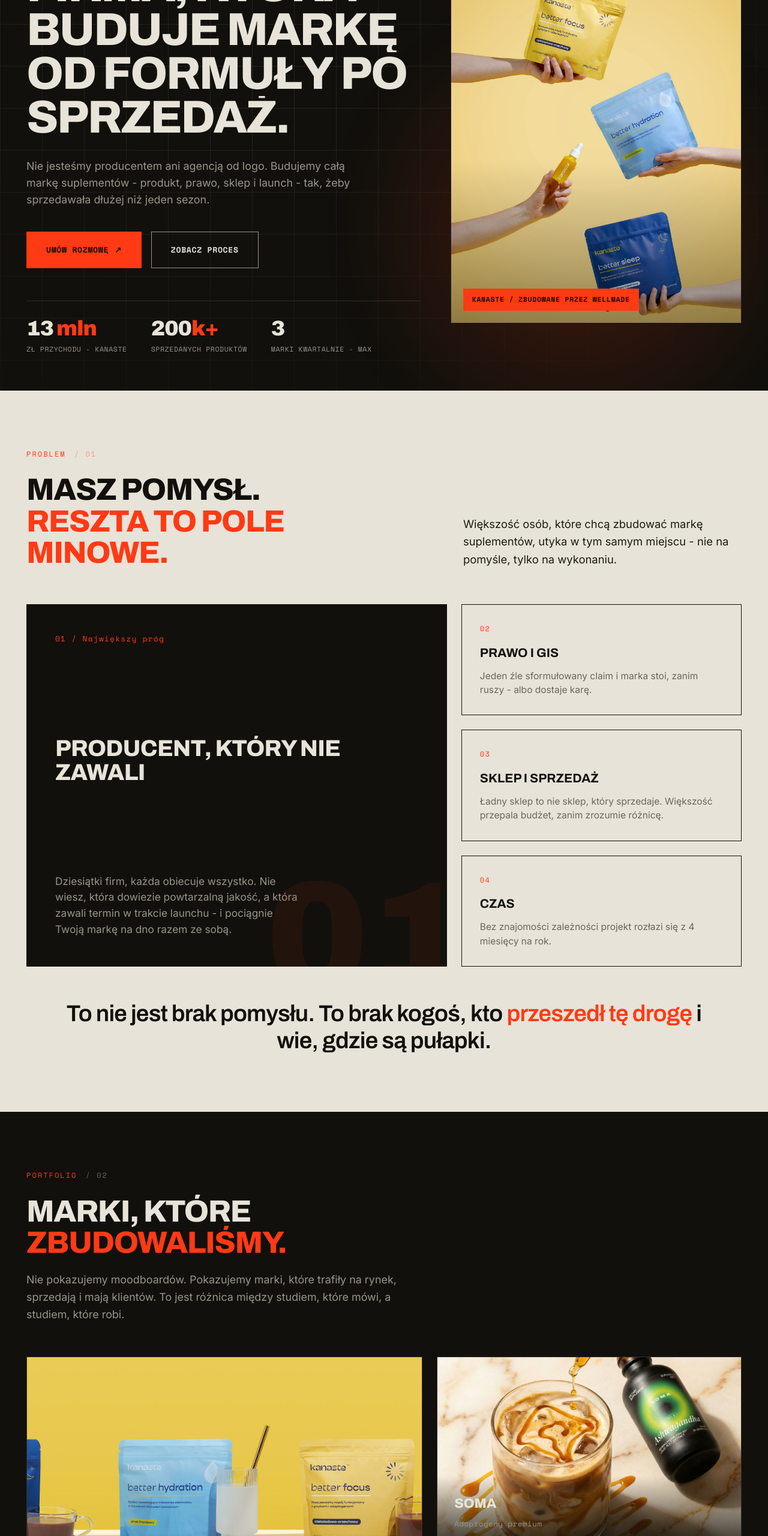
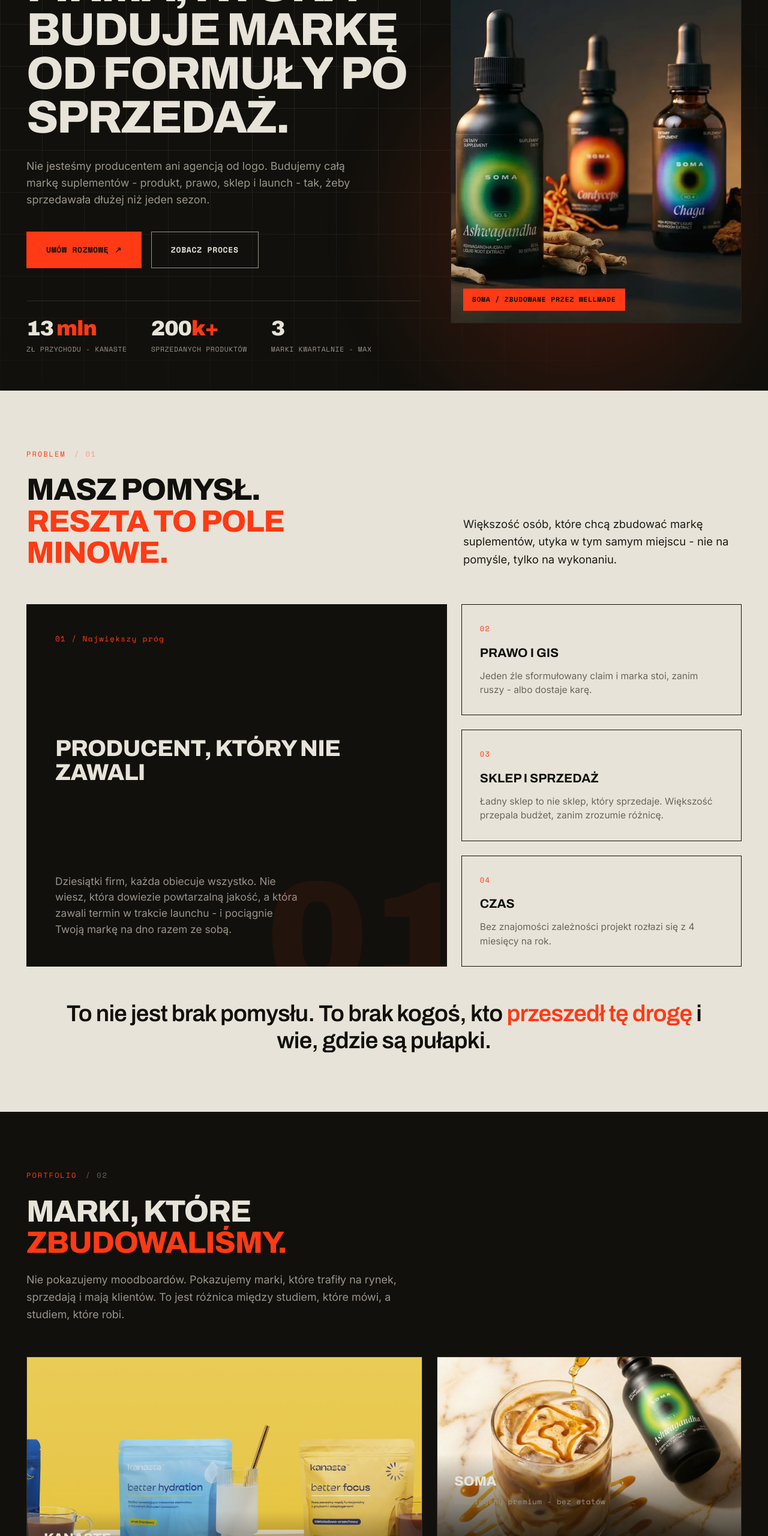
Before and after one commit to kamilbodziony/wellmade, a plain HTML site: page firma-do-budowy-marki-suplementow.html in a window 1280 px wide. Shown: the part 240-2800 px from the top of the page at 60% size. Drawn offline with nearby package versions, Linux system fonts and the light colour scheme.

Commit message:
Add files via upload

```diff
--- a/firma-do-budowy-marki-suplementow.html
+++ b/firma-do-budowy-marki-suplementow.html
@@ -134,6 +134,12 @@
 .show-card .sc-cap{position:absolute;left:0;bottom:0;right:0;padding:28px;background:linear-gradient(transparent,rgba(17,16,12,.85));z-index:2}
 .show-card .sc-cap .nm{font-family:var(--disp);font-weight:800;font-size:1.4rem;text-transform:uppercase;letter-spacing:-.01em}
 .show-card .sc-cap .ds{font-family:var(--mono);font-size:.78rem;letter-spacing:.04em;color:var(--mutedd);margin-top:6px}
+.show-card .sc-cap .sc-go{display:inline-flex;align-items:center;gap:8px;margin-top:14px;font-family:var(--mono);font-size:.76rem;letter-spacing:.06em;text-transform:uppercase;color:var(--accent);font-weight:700;opacity:0;transform:translateY(8px);transition:opacity .4s,transform .4s,gap .3s}
+.show-card:hover .sc-cap .sc-go{opacity:1;transform:translateY(0)}
+.show-card:hover .sc-cap .sc-go{gap:14px}
+.show-card{cursor:pointer}
+.show-card .sc-cap{transition:padding-bottom .4s}
+.show-card:hover .sc-cap{padding-bottom:34px}
 .show-col{display:grid;grid-template-rows:1fr 1fr;gap:24px}
 
 /* ========= COMPARE ========= */
@@ -254,7 +260,7 @@
 <div><div class="eyebrow">Studio marek suplementów</div><h1 class="hh" id="hh"><span class="word"><i class="">Firma,</i></span> <span class="word"><i class="">która</i></span> <span class="word"><i class="">buduje</i></span> <span class="word"><i class="">markę</i></span> <span class="word"><i class="em">od</i></span> <span class="word"><i class="em">formuły</i></span> <span class="word"><i class="em">po</i></span> <span class="word"><i class="em">sprzedaż.</i></span></h1><p class="hero-dek">Nie jesteśmy producentem ani agencją od logo. Budujemy całą markę suplementów - produkt, prawo, sklep i launch - tak, żeby sprzedawała dłużej niż jeden sezon.</p><div class="hero-actions"><a class="btn btn-fill" href="kontakt.html">Umów rozmowę<span class="arr">↗</span></a><a class="btn btn-line" href="#proces">Zobacz proces</a></div>
 <div class="hero-strip"><div class="hs-item"><div class="hv">13<span> mln</span></div><div class="hl">zł przychodu - Kanaste</div></div><div class="hs-item"><div class="hv">200<span>k+</span></div><div class="hl">sprzedanych produktów</div></div><div class="hs-item"><div class="hv">3</div><div class="hl">marki kwartalnie - max</div></div></div>
 </div>
-<div class="hero-media"><img src="assets/kanaste-produkty-1.jpg" alt="Marka suplementów Kanaste zbudowana przez Wellmade" loading="eager"><div class="hm-badge">Kanaste / zbudowane przez Wellmade</div></div>
+<div class="hero-media"><img src="assets/soma-cover.jpg" alt="SOMA - marka adaptogenów zbudowana przez Wellmade" loading="eager"><div class="hm-badge">SOMA / zbudowane przez Wellmade</div></div>
 </div></header>
 
 <section class="sec problem"><div class="wrap">
@@ -266,10 +272,10 @@
 <section class="sec showcase"><div class="wrap">
 <div class="show-head"><div class="sec-tag rv">Portfolio <span>/ 02</span></div><h2 class="sh rv rv-d1">Marki, które <em>zbudowaliśmy.</em></h2><p class="rv rv-d2">Nie pokazujemy moodboardów. Pokazujemy marki, które trafiły na rynek, sprzedają i mają klientów. To jest różnica między studiem, które mówi, a studiem, które robi.</p></div>
 <div class="show-grid">
-<div class="show-card rv"><img src="assets/kanaste-innowacyjne-produkty.jpg" alt="Linia produktów Kanaste - better sleep, hydration, focus"><div class="sc-cap"><div class="nm">Kanaste</div><div class="ds">Pełna linia funkcjonalna - od formuły po packaging</div></div></div>
+<a class="show-card rv" href="kanaste.html"><img src="assets/kanaste-innowacyjne-produkty.jpg" alt="Linia produktów Kanaste - better sleep, hydration, focus"><div class="sc-cap"><div class="nm">Kanaste</div><div class="ds">Od 100 tys. do 13 mln zł w 24 miesiące</div><span class="sc-go">Zobacz case study <span class="arr">↗</span></span></div></a>
 <div class="show-col">
-<div class="show-card rv rv-d1"><img src="assets/soma-smak.jpg" alt="SOMA Ashwagandha - premium suplement w kroplach"><div class="sc-cap"><div class="nm">SOMA</div><div class="ds">Adaptogeny premium</div></div></div>
-<div class="show-card rv rv-d2"><img src="assets/kanaste-branding.jpg" alt="System brandingowy Kanaste"><div class="sc-cap"><div class="nm">Identyfikacja</div><div class="ds">System wizualny</div></div></div>
+<a class="show-card rv rv-d1" href="realizacje.html"><img src="assets/soma-smak.jpg" alt="SOMA Ashwagandha - premium suplement w kroplach"><div class="sc-cap"><div class="nm">SOMA</div><div class="ds">Adaptogeny premium - bez etatów</div><span class="sc-go">Zobacz case study <span class="arr">↗</span></span></div></a>
+<a class="show-card rv rv-d2" href="kanaste.html"><img src="assets/kanaste-branding.jpg" alt="System brandingowy Kanaste"><div class="sc-cap"><div class="nm">Identyfikacja</div><div class="ds">System wizualny Kanaste</div><span class="sc-go">Zobacz case study <span class="arr">↗</span></span></div></a>
 </div>
 </div></div></section>
 
```
